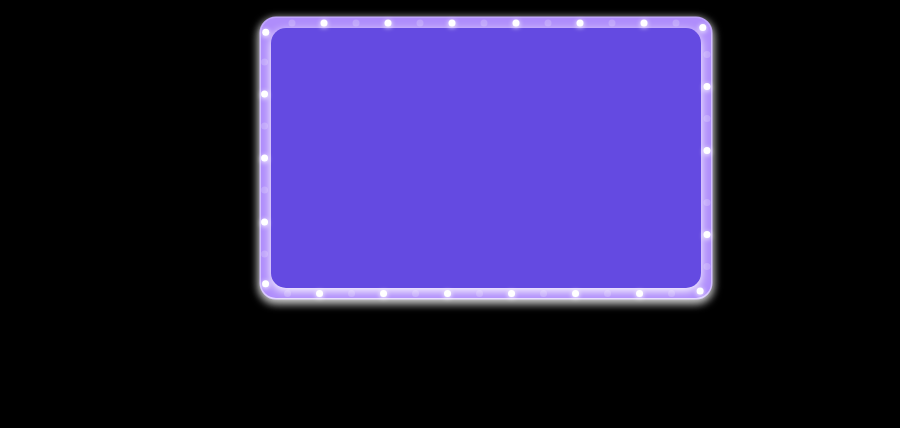
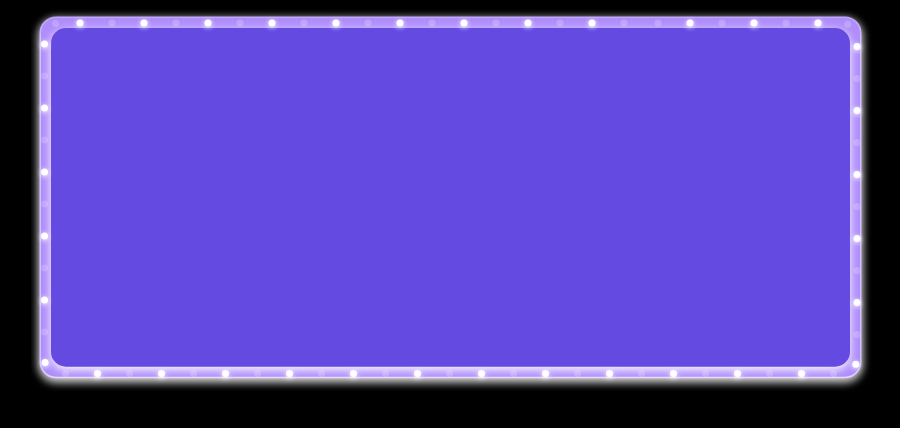
Before and after one commit to bilibiliou/animations, a plain HTML site: page the-neon-light-animation/the-neon-light.html in a window 1280 px wide. Shown: the whole page, without its empty margins (159-1059 px from the left). Drawn offline with Linux system fonts and the light colour scheme.

Commit message:
new version

```diff
--- a/the-neon-light-animation/the-neon-light.html
+++ b/the-neon-light-animation/the-neon-light.html
@@ -17,8 +17,8 @@
 </body>
 
 <script>
-  oW = 500;
-  oH = 320;
+  oW = 900;
+  oH = 400;
   M = Math;
   Cos = M.cos;
   Sin = M.sin;
@@ -32,18 +32,24 @@
   cradius = 15 // 圆角半径
   w = [];      // 圆运动圆角矩形轨迹
 
-  fx = 30;
+  gap = 10;
+
+  fx = gap;
   fy = 10;
 
-  fx2 = 40;
+  fx2 = gap + 10;
   fy2 = 20;
+
+  bw = (oW + gap) * 0.9;
+  bh = (oH + gap) * 0.875;
+
+  sw = bw - 20;
+  sh = bh - 20;
   // 边宽为5
   // drawRoundedRect(35,15, 440, 270, cradius,1 ,"#000")
 
   function getTrail () {
-    // (fx + fx2) / 2
-    // (fy + fy2) /2
-    var sx = fx + 25, sy = fy + 5, w = 460, h = 270, result = [],
+    var sx = fx + 15, sy = fy + 5, w = bw - 10, h = bh - 10, result = [],
         section = 2, // 轨迹点间隔区间
         csection = 0.1, // 圆轨迹区间
         ccp = [0,0]          // 圆角圆心点
@@ -75,7 +81,7 @@
     sy = ccp[1] + cradius*Sin(i);
 
     // 下边
-    for (var i = sx; i >= 50; i -= section ) {
+    for (var i = sx; i >= 30; i -= section ) {
       result.push([i,sy]);
     }
     sx = i;
@@ -101,7 +107,7 @@
       result.push([ccp[0] + cradius*Cos(i), ccp[1] + cradius*Sin(i)]);
     }
 
-    result.push([fx + 25,fy + 5]);
+    result.push([fx + 15,fy + 5]);
 
     return result;
   }
@@ -154,13 +160,11 @@
   // 用于表示运动的位置
   nowkey = 0;
   cflag = 1; // 灯光顺序改变
-  console.log(">>>>",w.length)
 
   render();
 
   function drawCricleGroup (v) {
-    var t = v,k = 0,m = 0;
-
+    var t = v,k = 0,m = 0; // m 控制绘制灯的个数
 
     // 当 k 差不多累计一圈轨迹之后，停止循环
     while (k + re <= w.length - 1) {
@@ -195,8 +199,8 @@
     ctx.shadowOffsetX = 0;
     ctx.shadowOffsetY = 3;
     ctx.shadowColor = "rgba(255,255,255,1)"
-    drawRoundedRect(30,10,450,280,cradius,3,"#AF8DFB","#AF8DFB");
-    drawRoundedRect(40,20,430, 260,cradius,3,"transparent","#644AE1");
+    drawRoundedRect(fx,fy,bw,bh,cradius,3,"#AF8DFB","#AF8DFB");
+    drawRoundedRect(fx2,fy2,sw,sh,cradius,3,"transparent","#644AE1");
     ctx.restore();
 
     if(nowkey >= w.length - 1) {
@@ -212,7 +216,6 @@
     }
 
     requestAnimationFrame(render)
-
   }
 </script>
 </html>
```
